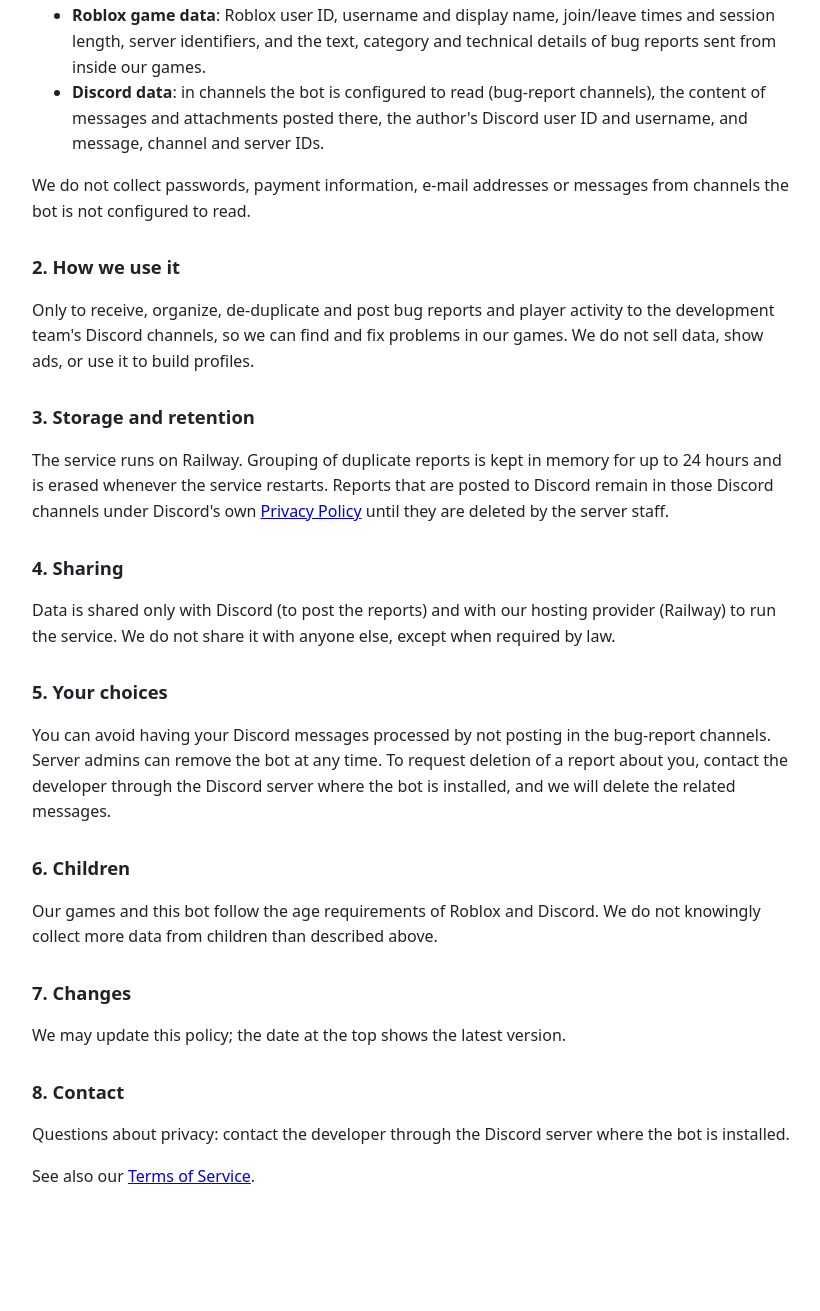
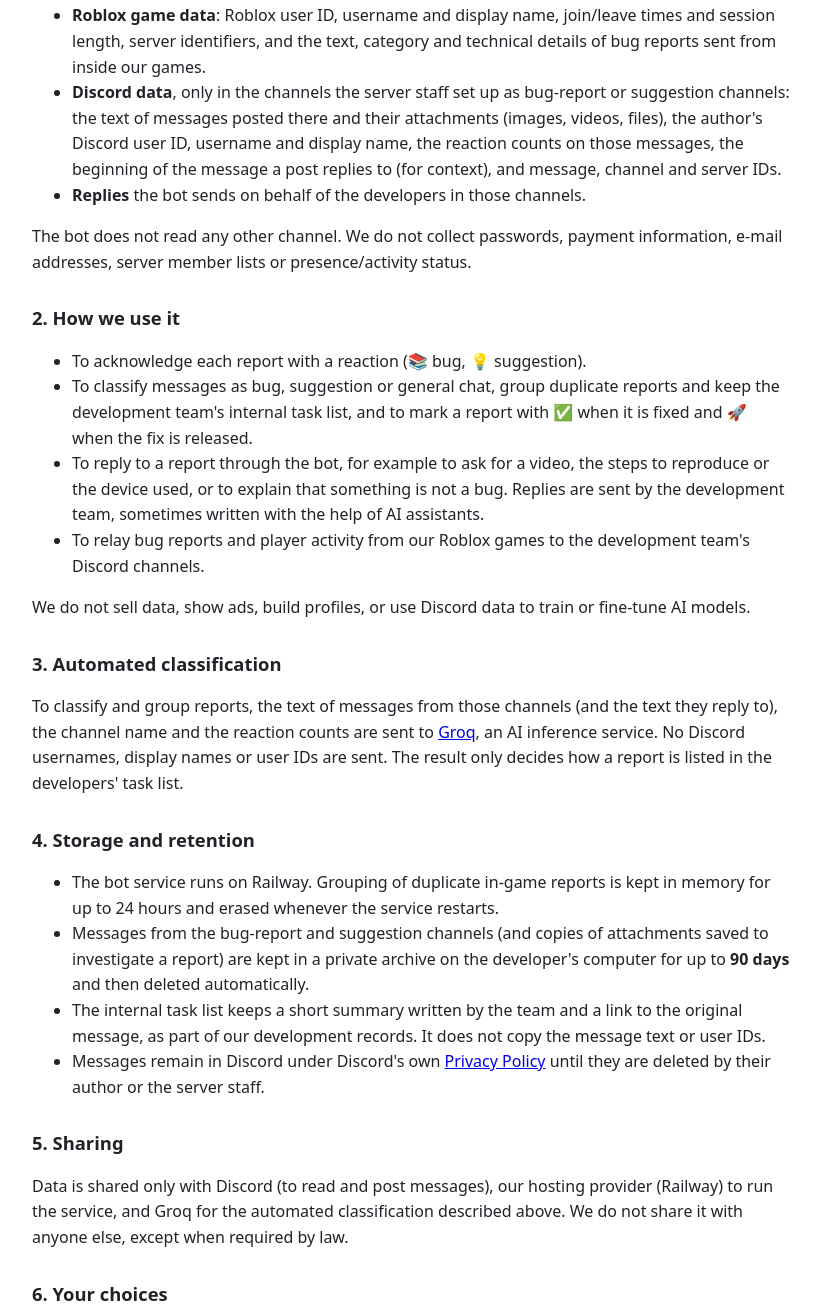
Before and after one commit to Luuckasy/discord-bot-legal, a plain HTML site: page privacy.html in a window 1280 px wide. Shown: the part 297-1608 px from the top of the page, without its empty margins (228-1048 px from the left). Before the commit the page ends 1534 px from the top, so only its background shows below. Drawn offline with Linux system fonts and the light colour scheme.

Commit message:
Privacy policy: suggestion channels, 90-day archive, AI classification, replies
Co-Authored-By: Claude Opus 5.5 <noreply@anthropic.com>

```diff
--- a/privacy.html
+++ b/privacy.html
@@ -17,7 +17,7 @@
 <body>
 <nav><a href="terms">Terms of Service</a><a href="privacy">Privacy Policy</a></nav>
 <h1>Privacy Policy</h1>
-<p class="muted">Index-Tan &middot; Last updated 2026-11-20</p>
+<p class="muted">Index-Tan &middot; Last updated 2026-11-21</p>
 
 <p>This policy explains what data the Index-Tan Discord application ("the bot") processes, why, and how
 long it is kept.</p>
@@ -27,41 +27,66 @@ long it is kept.</p>
   <li><b>Roblox game data</b>: Roblox user ID, username and display name, join/leave times and session
       length, server identifiers, and the text, category and technical details of bug reports sent from
       inside our games.</li>
-  <li><b>Discord data</b>: in channels the bot is configured to read (bug-report channels), the content of
-      messages and attachments posted there, the author's Discord user ID and username, and message,
-      channel and server IDs.</li>
+  <li><b>Discord data</b>, only in the channels the server staff set up as bug-report or suggestion
+      channels: the text of messages posted there and their attachments (images, videos, files), the
+      author's Discord user ID, username and display name, the reaction counts on those messages, the
+      beginning of the message a post replies to (for context), and message, channel and server IDs.</li>
+  <li><b>Replies</b> the bot sends on behalf of the developers in those channels.</li>
 </ul>
-<p>We do not collect passwords, payment information, e-mail addresses or messages from channels the bot
-is not configured to read.</p>
+<p>The bot does not read any other channel. We do not collect passwords, payment information, e-mail
+addresses, server member lists or presence/activity status.</p>
 
 <h2>2. How we use it</h2>
-<p>Only to receive, organize, de-duplicate and post bug reports and player activity to the development
-team's Discord channels, so we can find and fix problems in our games. We do not sell data, show ads,
-or use it to build profiles.</p>
+<ul>
+  <li>To acknowledge each report with a reaction (📚 bug, 💡 suggestion).</li>
+  <li>To classify messages as bug, suggestion or general chat, group duplicate reports and keep the
+      development team's internal task list, and to mark a report with ✅ when it is fixed and 🚀 when
+      the fix is released.</li>
+  <li>To reply to a report through the bot, for example to ask for a video, the steps to reproduce or
+      the device used, or to explain that something is not a bug. Replies are sent by the development
+      team, sometimes written with the help of AI assistants.</li>
+  <li>To relay bug reports and player activity from our Roblox games to the development team's
+      Discord channels.</li>
+</ul>
+<p>We do not sell data, show ads, build profiles, or use Discord data to train or fine-tune AI models.</p>
 
-<h2>3. Storage and retention</h2>
-<p>The service runs on Railway. Grouping of duplicate reports is kept in memory for up to 24 hours and is
-erased whenever the service restarts. Reports that are posted to Discord remain in those Discord channels
-under Discord's own <a href="https://discord.com/privacy">Privacy Policy</a> until they are deleted
-by the server staff.</p>
+<h2>3. Automated classification</h2>
+<p>To classify and group reports, the text of messages from those channels (and the text they reply
+to), the channel name and the reaction counts are sent to <a href="https://groq.com">Groq</a>, an AI
+inference service. No Discord usernames, display names or user IDs are sent. The result only decides how
+a report is listed in the developers' task list.</p>
 
-<h2>4. Sharing</h2>
-<p>Data is shared only with Discord (to post the reports) and with our hosting provider (Railway) to run
-the service. We do not share it with anyone else, except when required by law.</p>
+<h2>4. Storage and retention</h2>
+<ul>
+  <li>The bot service runs on Railway. Grouping of duplicate in-game reports is kept in memory for up to
+      24 hours and erased whenever the service restarts.</li>
+  <li>Messages from the bug-report and suggestion channels (and copies of attachments saved to
+      investigate a report) are kept in a private archive on the developer's computer for up to
+      <b>90 days</b> and then deleted automatically.</li>
+  <li>The internal task list keeps a short summary written by the team and a link to the original
+      message, as part of our development records. It does not copy the message text or user IDs.</li>
+  <li>Messages remain in Discord under Discord's own <a href="https://discord.com/privacy">Privacy
+      Policy</a> until they are deleted by their author or the server staff.</li>
+</ul>
 
-<h2>5. Your choices</h2>
-<p>You can avoid having your Discord messages processed by not posting in the bug-report channels.
-Server admins can remove the bot at any time. To request deletion of a report about you, contact
-the developer through the Discord server where the bot is installed, and we will delete the related messages.</p>
+<h2>5. Sharing</h2>
+<p>Data is shared only with Discord (to read and post messages), our hosting provider (Railway) to run
+the service, and Groq for the automated classification described above. We do not share it with anyone
+else, except when required by law.</p>
 
-<h2>6. Children</h2>
+<h2>6. Your choices</h2>
+<p>You can avoid having your Discord messages processed by not posting in the bug-report and suggestion
+channels. To have a message removed from our archive and task list, contact the developer through the Discord server where the bot is installed with the
+message link; we delete it within 30 days. Server admins can remove the bot at any time.</p>
+
+<h2>7. Children</h2>
 <p>Our games and this bot follow the age requirements of Roblox and Discord. We do not knowingly collect
 more data from children than described above.</p>
 
-<h2>7. Changes</h2>
+<h2>8. Changes</h2>
 <p>We may update this policy; the date at the top shows the latest version.</p>
 
-<h2>8. Contact</h2>
+<h2>9. Contact</h2>
 <p>Questions about privacy: contact the developer through the Discord server where the bot is installed.</p>
 <p>See also our <a href="terms">Terms of Service</a>.</p>
 
```
Also changed, not shown: terms.html (+6 -3 lines).
